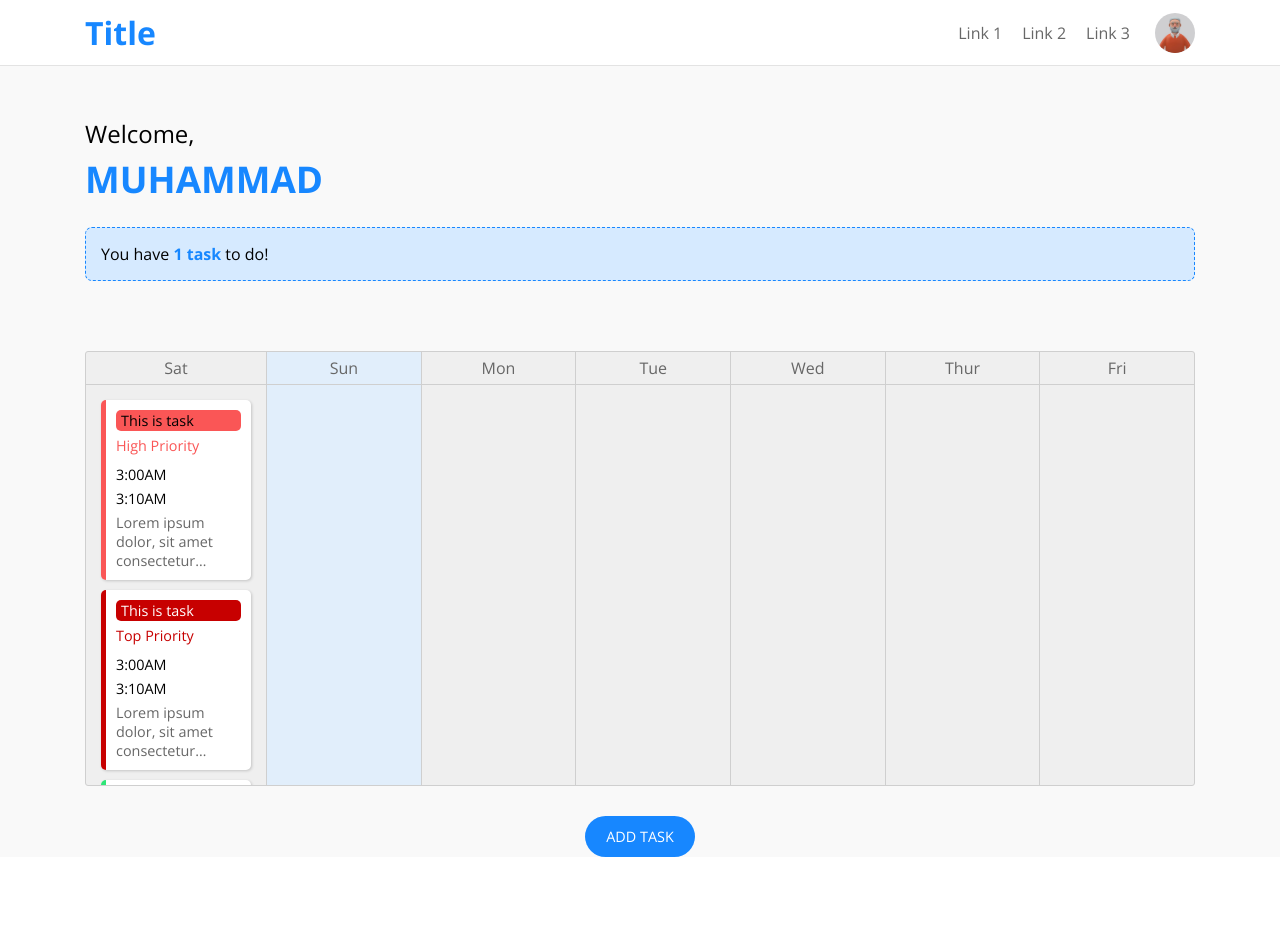
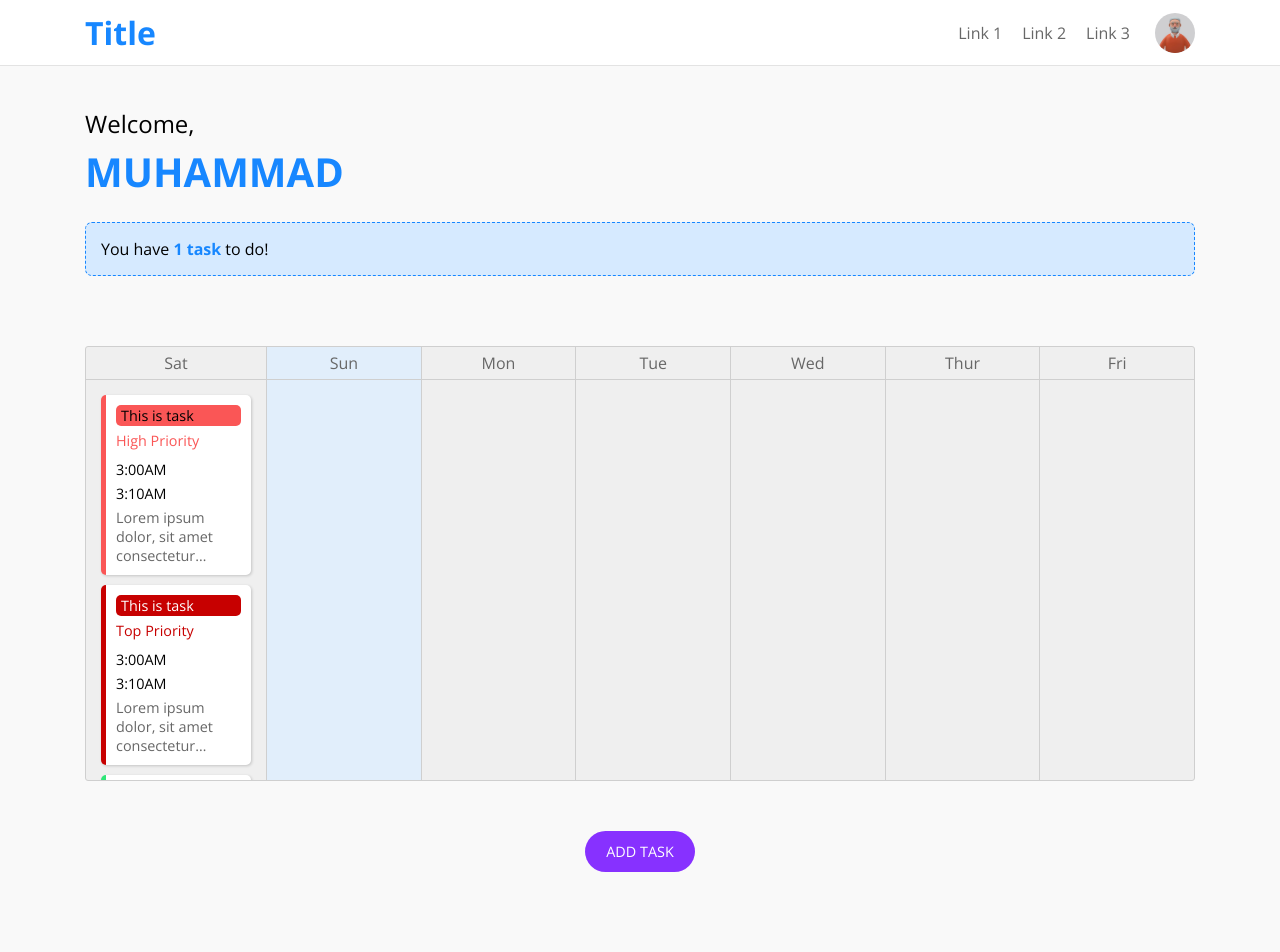
Before and after one commit to muhammad-ahmed-gh/schedule-generator, a Python web app: template templates/index.html in a window 1280 px wide. Before the commit the page ends 857 px from the top, so only its background shows below. Run offline with Jinja, Linux system fonts and the light colour scheme; the template is opened without the code that fills it, so the values that code supplies are empty; some libraries are stand-ins or nearby versions.

Commit message:
style: improve add task button and page padding

```diff
--- a/static/css/main.css
+++ b/static/css/main.css
@@ -2,6 +2,7 @@
 :root {
   /* main colors */
   --main-color: #1787ff;
+  --main-color-alt: #8731ff;
   --main-color-light: #d6eaff;
   --light-text-color: #676767;
   --main-border-color: #e3e3e3;
@@ -183,12 +184,13 @@
 
 /* start main */
 main {
+  padding-top: 40px;
+  padding-bottom: 80px;
   min-height: calc(100vh - var(--header-height));
   background-color: #f9f9f9;
 }
 
 main .welcome {
-  padding-top: 50px;
   text-transform: capitalize;
   font-size: 1.5rem;
   line-height: 1.5;
@@ -197,7 +199,7 @@
 main .user {
   color: var(--main-color);
   font-weight: bold;
-  font-size: 2.3rem;
+  font-size: 2.5rem;
   text-transform: uppercase;
 }
 
@@ -354,11 +356,11 @@
 main .add-task {
   display: block;
   padding: 10px 20px;
-  margin: 30px auto;
+  margin: 50px auto 0;
   border: 1px transparent solid;
   outline: none;
   border-radius: 9999px;
-  background-color: var(--main-color);
+  background-color: var(--main-color-alt);
   color: white;
   text-transform: uppercase;
   font-size: 0.9rem;
@@ -368,7 +370,7 @@
 
 main .add-task:hover {
   background-color: white;
-  color: var(--main-color);
-  border-color: var(--main-color);
+  color: var(--main-color-alt);
+  border-color: var(--main-color-alt);
 }
 /* end main */
```
